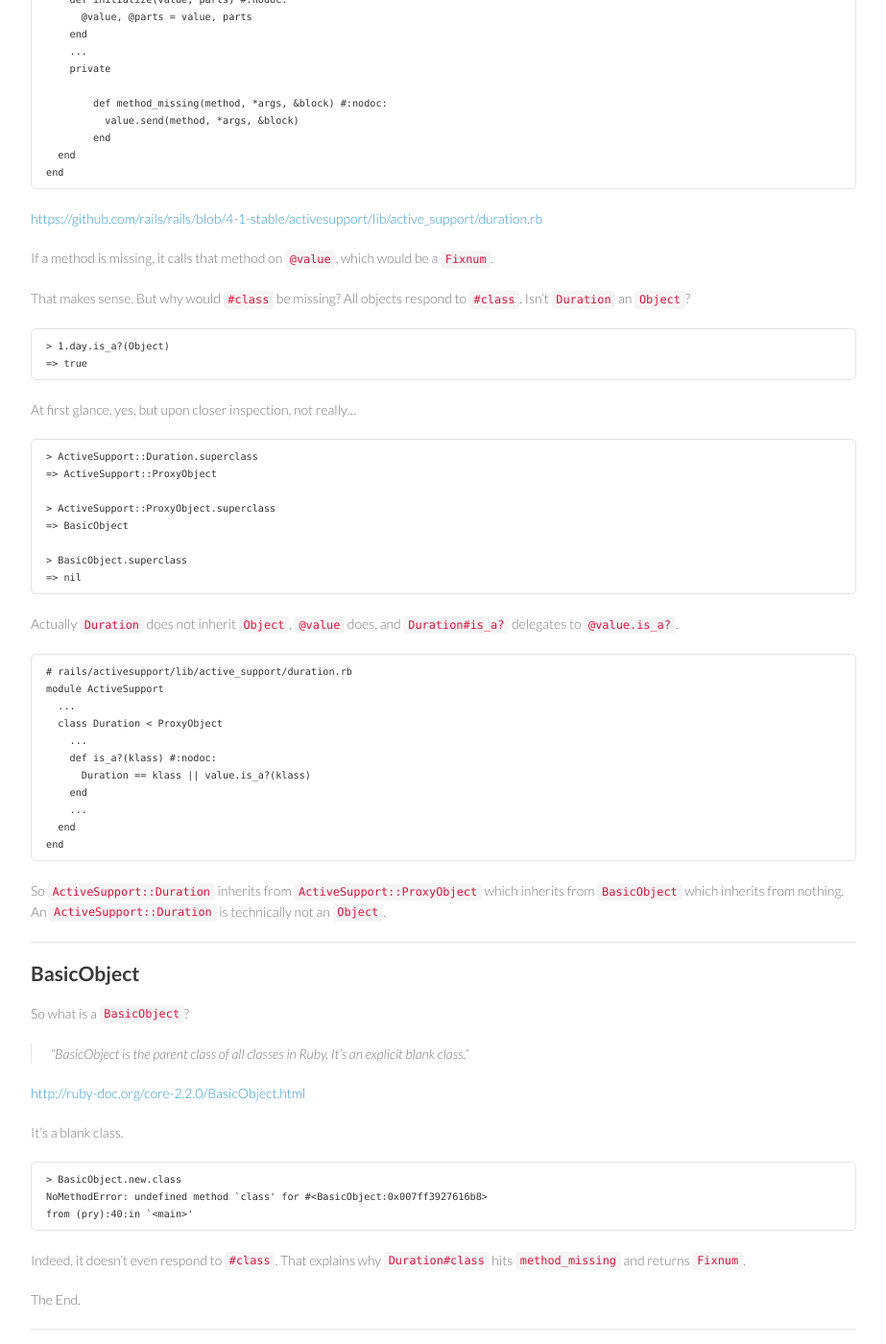
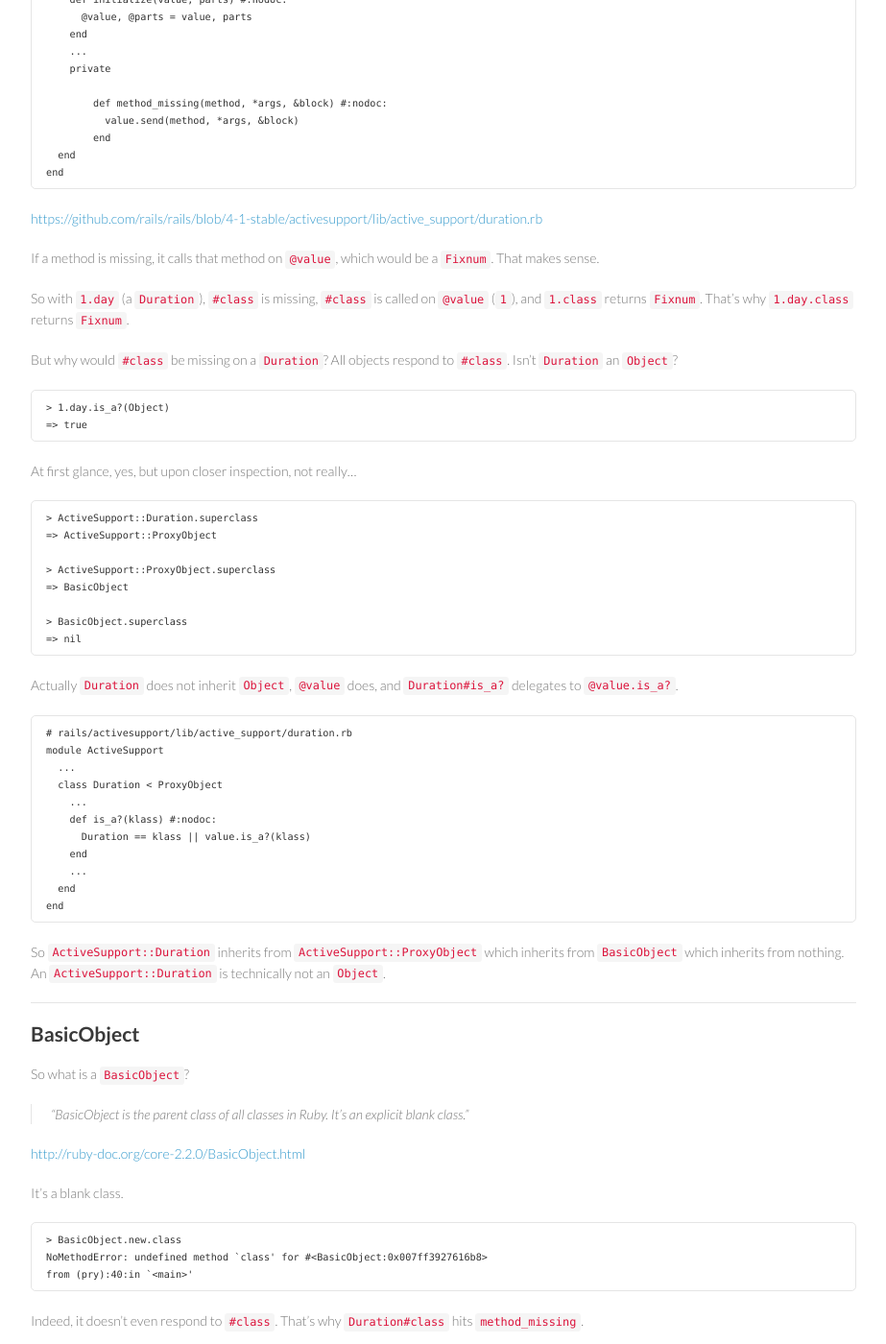
Before and after one commit to bnjs/bnjs.github.io, a Jekyll site: the page built from _posts/2015-01-14-rails-date-class-durations-and-ruby-basicobject.md, in a window 1280 px wide and 1400 px high, scrolled down 1830 px. Shown: the whole window at 96% size, without its empty margins (178-1101 px from the left). Built offline with Jekyll 4.4.1, drawn with Linux system fonts in a browser that asks for light colours; nearby versions of some CDN libraries; comment, search, counter and statistics services are not loaded.

Commit message:
Make it clearer why 1.day.class returns Fixnum

```diff
--- a/_posts/2015-01-14-rails-date-class-durations-and-ruby-basicobject.md
+++ b/_posts/2015-01-14-rails-date-class-durations-and-ruby-basicobject.md
@@ -101,9 +101,11 @@ Neither. It inherits from `ProxyObject`. Hmm, this looks like something:
 
 [https://github.com/rails/rails/blob/4-1-stable/activesupport/lib/active_support/duration.rb](https://github.com/rails/rails/blob/4-1-stable/activesupport/lib/active_support/duration.rb)
 
-If a method is missing, it calls that method on `@value`, which would be a `Fixnum`.
+If a method is missing, it calls that method on `@value`, which would be a `Fixnum`. That makes sense.
 
-That makes sense. But why would `#class` be missing? All objects respond to `#class`. Isn't `Duration` an `Object`?
+So with `1.day` (a `Duration`), `#class` is missing, `#class` is called on `@value` (`1`), and `1.class` returns `Fixnum`. That's why `1.day.class` returns `Fixnum`.
+
+But why would `#class` be missing on a `Duration`? All objects respond to `#class`. Isn't `Duration` an `Object`?
 
     > 1.day.is_a?(Object)
     => true
@@ -151,7 +153,7 @@ It's a blank class.
     NoMethodError: undefined method `class' for #<BasicObject:0x007ff3927616b8>
     from (pry):40:in `<main>'
 
-Indeed, it doesn't even respond to `#class`. That explains why `Duration#class` hits `method_missing` and returns `Fixnum`.
+Indeed, it doesn't even respond to `#class`. That's why `Duration#class` hits `method_missing`.
 
 The End.
 
```
